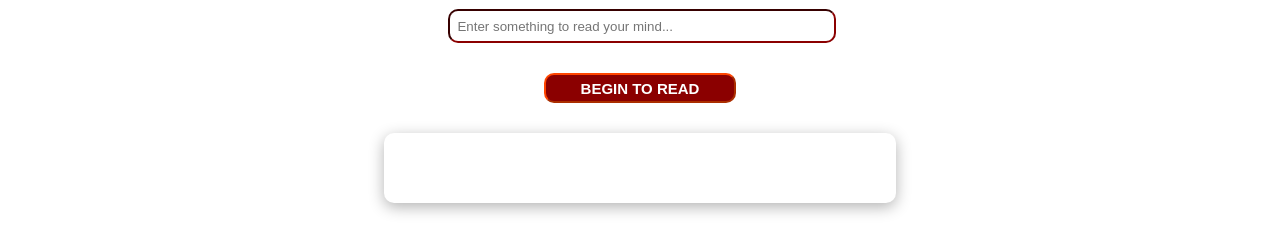
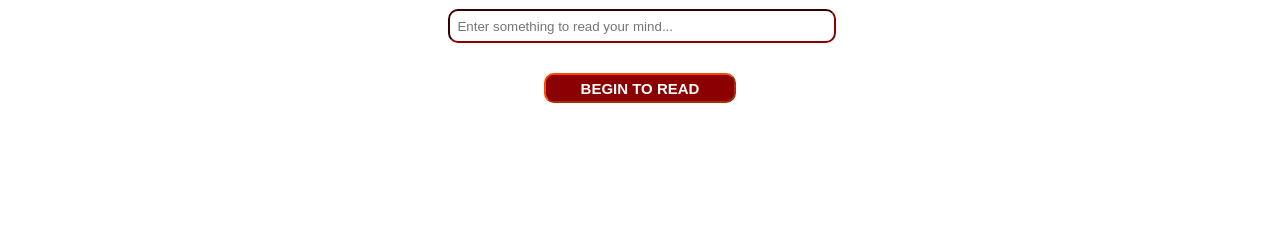
Before and after one commit to Shin-chan-01/Brain_reader, a plain HTML site: page index.html in a window 1280 px wide. Shown: the part 148-400 px from the top of the page. Drawn offline with Linux system fonts and the light colour scheme.

Commit message:
index.html

```diff
--- a/index.html
+++ b/index.html
@@ -113,6 +113,7 @@
         text-align: center;
         margin-top: 10px;
         margin-left: 120px;
+        color:orange;
     }
 
     @keyframes t4 {
@@ -150,18 +151,7 @@
             margin-top: 20px;
             text-align: center;
         }
-    .d2{
-        height: 70px;
-        display: flex;
-        text-align: center;
-        width: 40%;
-        margin-left: 30%;
-        color: palevioletred;
-        background-color:white;
-        margin-top: 30px;
-        border-radius: 10px;
-        box-shadow: 0 4px 15px rgba(0, 0, 0, 0.3);
-    }
+
 </style>
 <html lang="en">
 <head>
@@ -179,10 +169,10 @@
     <button class="btn1" onclick="disp()">BEGIN TO READ</button>
     <p class="t2" id="p"></p>
     <p class="t3" id="n"></p>
-    <div class="d2">
+
 
     <p class="t4" id="out"></p>
-    </div>
+
     <p id="timer" class="t5"></p>
 </body>
 <script>
```
